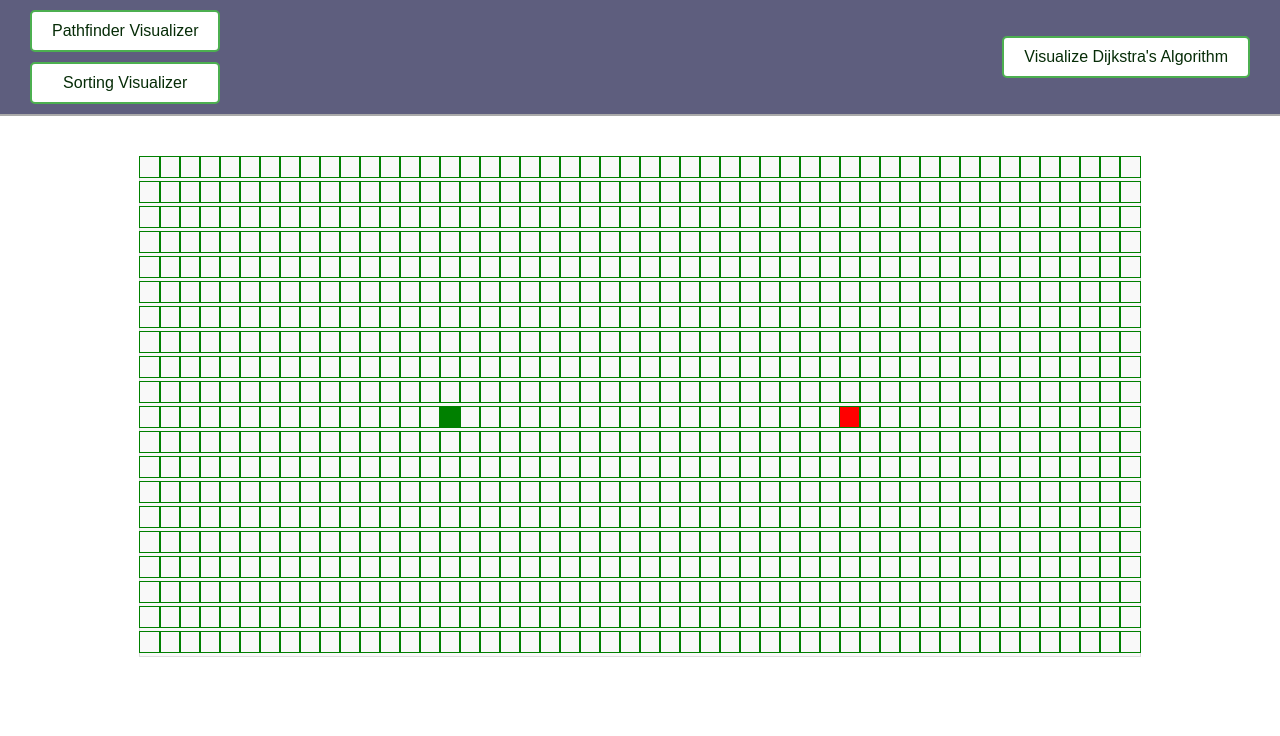
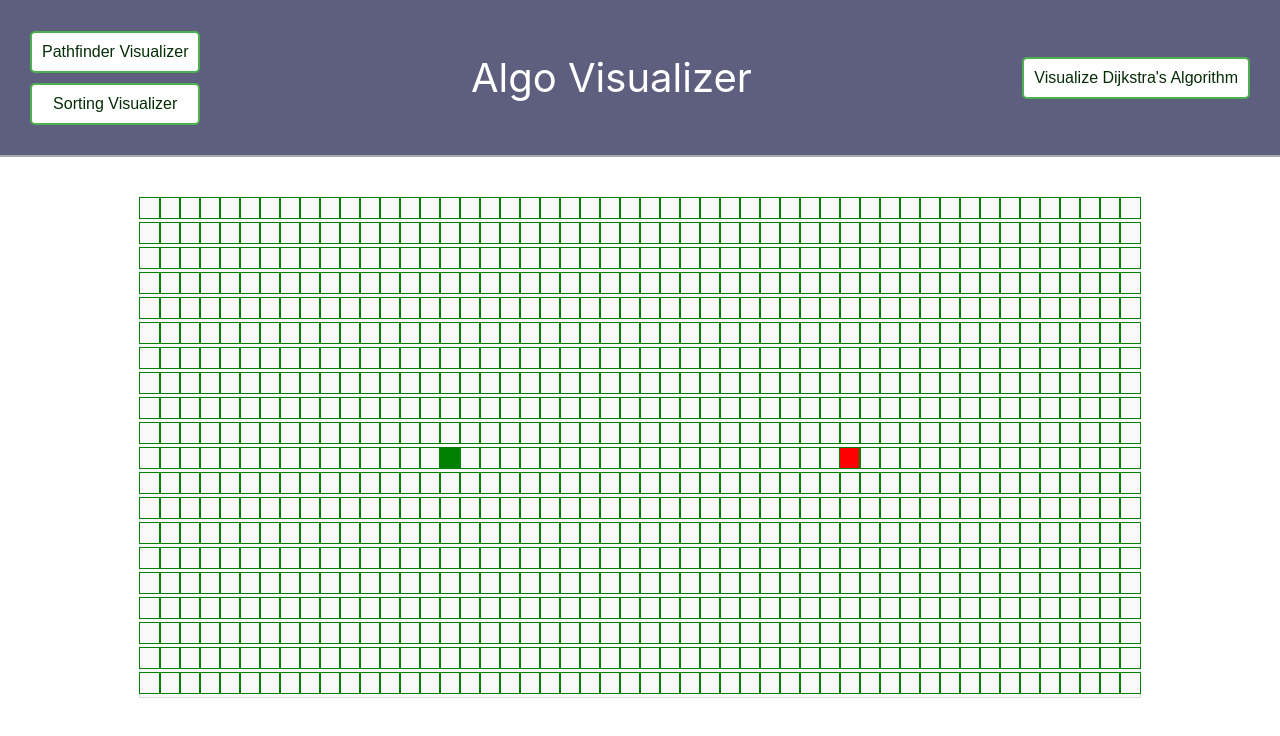
Before and after one commit to zkamdar1/algorithm-visualizer, a React (Create React App) app in the folder algo-visuals/: page / in a window 1280 px wide. Shown: the top 736 px of the page. Built offline with nearby package versions, Linux system fonts and the light colour scheme; the HTML template or start-up script is replaced by a standard one.

Commit message:
add title to navbar

```diff
--- a/algo-visuals/src/components/Navbar/Navbar.css
+++ b/algo-visuals/src/components/Navbar/Navbar.css
@@ -14,6 +14,12 @@
     gap: 10px;
     padding-left: 30px;
 }
+.title {
+    color: white;
+    font-size: 40px;
+    font-weight: 400;
+    padding: 10px;
+}
 
 .algo-buttons {
     display: flex;
@@ -23,7 +29,7 @@
 }
 
 button {
-    padding: 10px 20px;
+    padding: 10px 10px;
     font-size: 16px;
     cursor: pointer;
     border: 2px solid #4caf50;
--- a/algo-visuals/src/components/Navbar/Navbar.jsx
+++ b/algo-visuals/src/components/Navbar/Navbar.jsx
@@ -18,6 +18,7 @@ export const Navbar = ({
             <button onClick={() => switchView('pathfinder')}>Pathfinder Visualizer</button>
             <button onClick={() => switchView('sorting')}>Sorting Visualizer</button>
         </div>
+        <h2 className='title'>Algo Visualizer</h2>
         <div className='algo-buttons'>
             {currentView === 'pathfinder' ? (
                 <>
```
